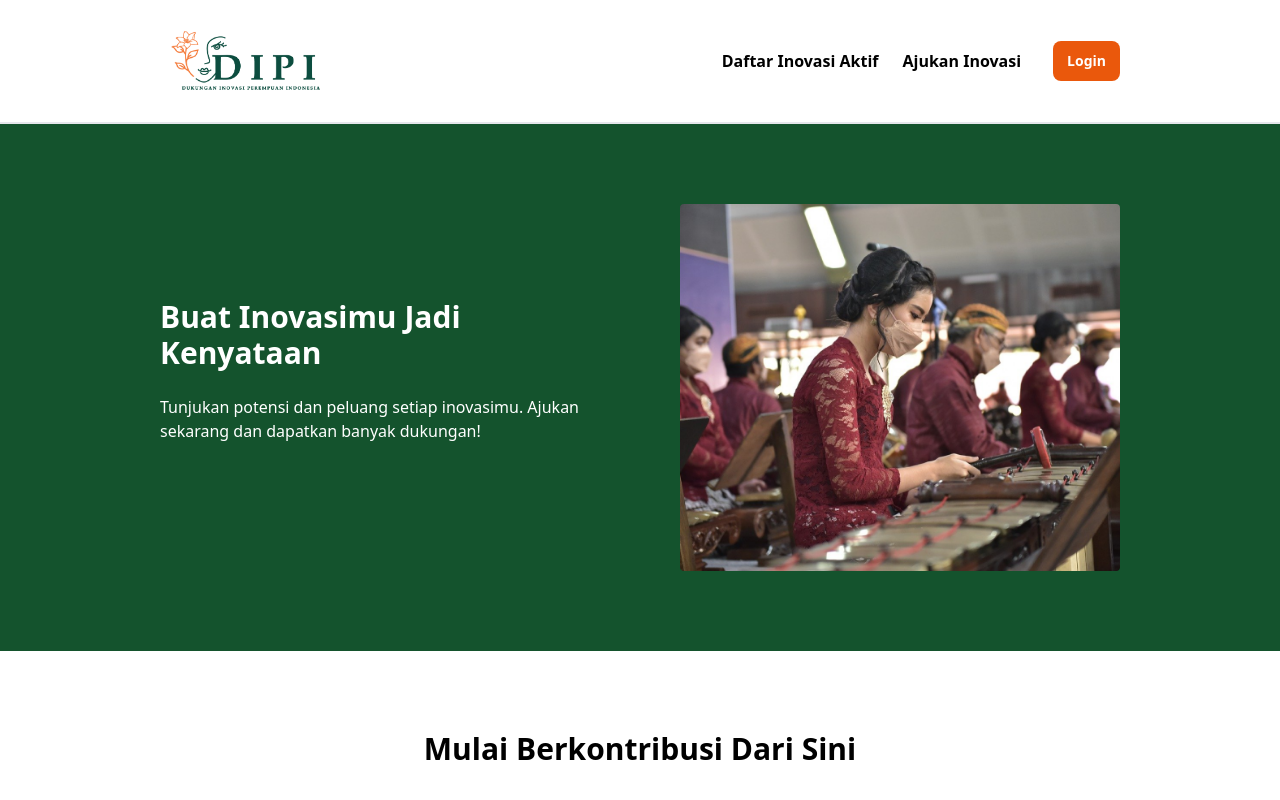
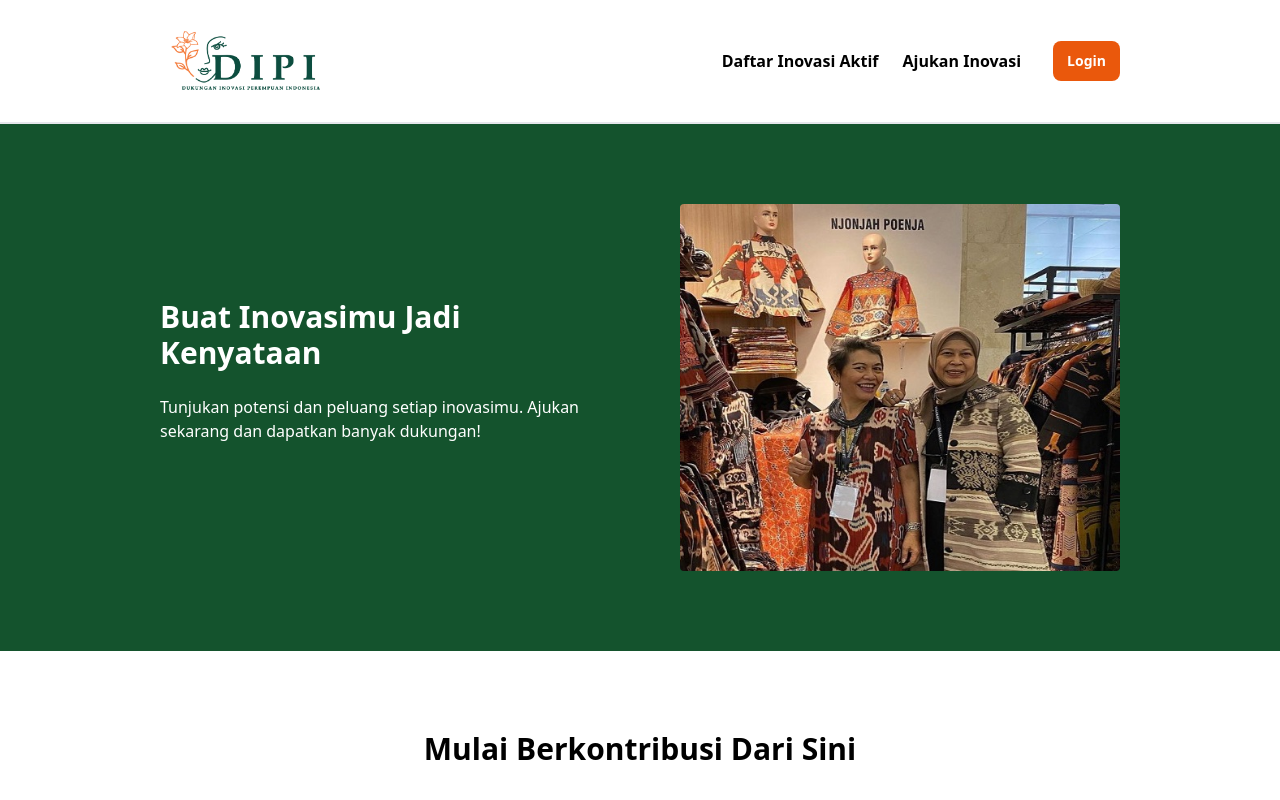
Before and after one commit to mariawalandamaramis/dipi-client, a React (Vite) app: page /ajukaninovasi in a window 1280 px wide. Shown: the top 800 px of the page. Built offline with nearby package versions, Linux system fonts and the light colour scheme.

Commit message:
ganti foto hero landingpage - ajukaninovasi, tambah link '/' di logo navbar

```diff
--- a/src/components/Navbar.jsx
+++ b/src/components/Navbar.jsx
@@ -15,15 +15,15 @@ function Navbar() {
 
         <nav className='bg-white flex justify-between items-center border-b-2 p-6 md:px-20 lg:px-40'>
 
-          <div>
-            <img className='w-20 md:w-44' src="LOGODIPI.png" alt="" srcset="" />
-          </div>
+          <Link to={'/'}>
+            <div><img className='w-20 md:w-44' src="LOGODIPI.png" alt="" srcset="" /></div>
+          </Link>
 
           <div className='flex justify-between items-center gap-x-8'>
             <div className='hidden md:flex items-center text-base font-semibold'>
               <ul className='flex gap-x-6'>
                 <li>Daftar Inovasi Aktif</li>
-                <Link to={'/ajukaninovasi'}><li>Ajukan Inovasi</li></Link>
+                <Link to={'/ajukaninovasi'}><li className='hover:underline underline-offset-8'>Ajukan Inovasi</li></Link>
               </ul>
             </div>
             <div>
--- a/src/pages/Ajukaninovasi.jsx
+++ b/src/pages/Ajukaninovasi.jsx
@@ -17,7 +17,7 @@ const Ajukaninovasi = () => {
           <Hero
             title='Buat Inovasimu Jadi Kenyataan'
             desc='Tunjukan potensi dan peluang setiap inovasimu. Ajukan sekarang dan dapatkan banyak dukungan!'
-            imgSrc='Hero.png'
+            imgSrc='AjukanInovasi.jpg'
             btnShow={false}
           />
           <Feature3 onButtonClick={handleButtonClick} />
```
Also changed, not shown: public/AjukanInovasi.jpg (added).
